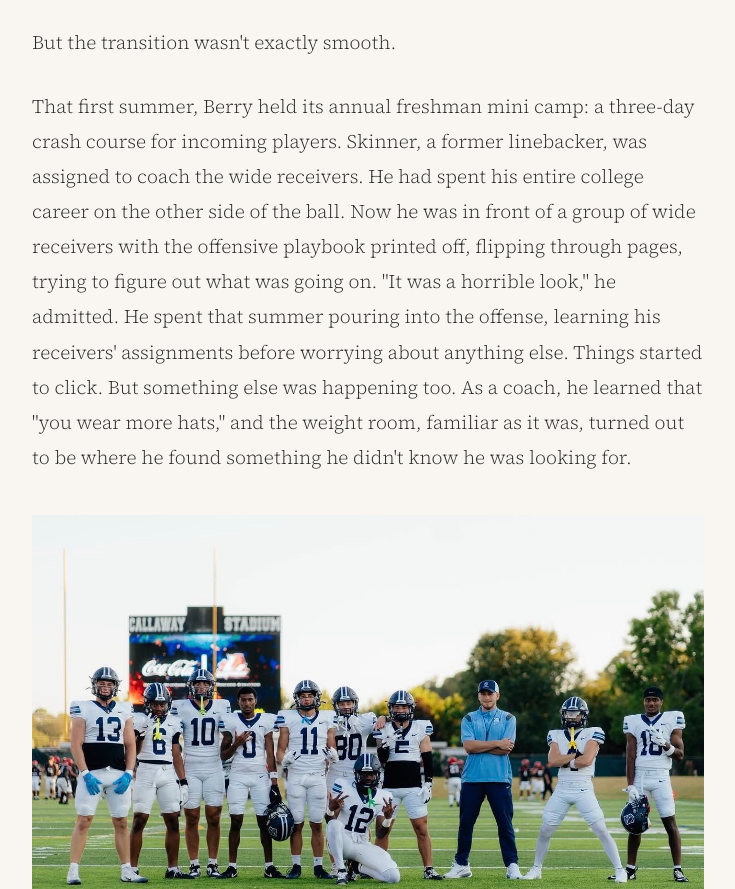
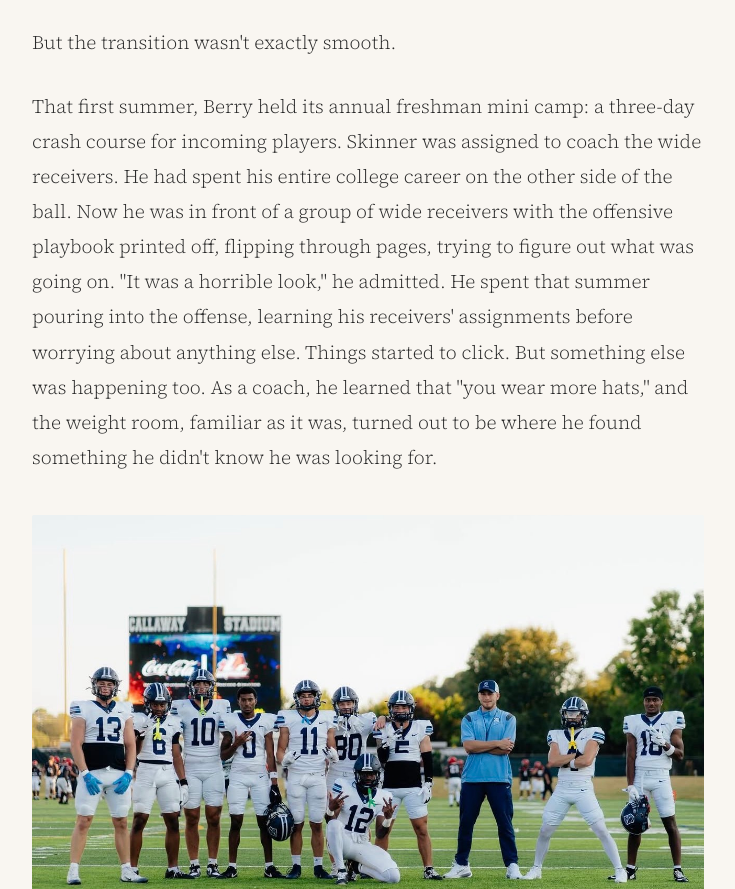
Before and after one commit to crcarkuff-ctrl/BrockSkinnerStory, a plain HTML site: page index.html in a window 1280 px wide. Shown: the part 5373-6262 px from the top of the page, without its empty margins (272-1007 px from the left). Drawn offline with nearby package versions, Linux system fonts and the light colour scheme; a web font is replaced by a local one.

```diff
--- a/index.html
+++ b/index.html
@@ -214,7 +214,7 @@
 
         <p>But the transition wasn't exactly smooth.</p>
 
-        <p>That first summer, Berry held its annual freshman mini camp: a three-day crash course for incoming players. Skinner, a former linebacker, was assigned to coach the wide receivers. He had spent his entire college career on the other side of the ball. Now he was in front of a group of wide receivers with the offensive playbook printed off, flipping through pages, trying to figure out what was going on. "It was a horrible look," he admitted. He spent that summer pouring into the offense, learning his receivers' assignments before worrying about anything else. Things started to click. But something else was happening too. As a coach, he learned that "you wear more hats," and the weight room, familiar as it was, turned out to be where he found something he didn't know he was looking for.</p>
+        <p>That first summer, Berry held its annual freshman mini camp: a three-day crash course for incoming players. Skinner was assigned to coach the wide receivers. He had spent his entire college career on the other side of the ball. Now he was in front of a group of wide receivers with the offensive playbook printed off, flipping through pages, trying to figure out what was going on. "It was a horrible look," he admitted. He spent that summer pouring into the offense, learning his receivers' assignments before worrying about anything else. Things started to click. But something else was happening too. As a coach, he learned that "you wear more hats," and the weight room, familiar as it was, turned out to be where he found something he didn't know he was looking for.</p>
 
         <!-- INLINE PHOTO 3 -->
         <div class="inline-photo">
```
